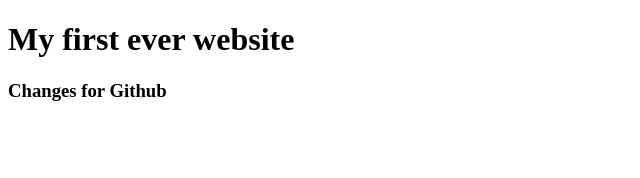
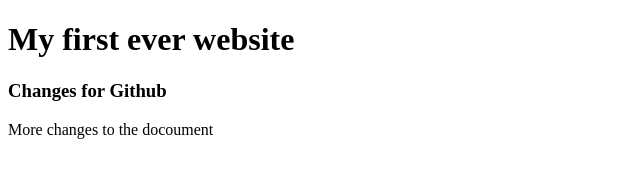
Before and after one commit to Sadman1221/My-First-Website, a plain HTML site: page index.html in a window 1280 px wide. Shown: the whole page, without its empty margins (0-640 px from the left). Drawn offline with Linux system fonts and the light colour scheme.

Commit message:
meaningful message

```diff
--- a/index.html
+++ b/index.html
@@ -9,5 +9,6 @@
 <body>
     <h1>My first ever website</h1>
     <h3>Changes for Github</h3>
+    <p>More changes to the docoument</p>
 </body>
 </html>
```
